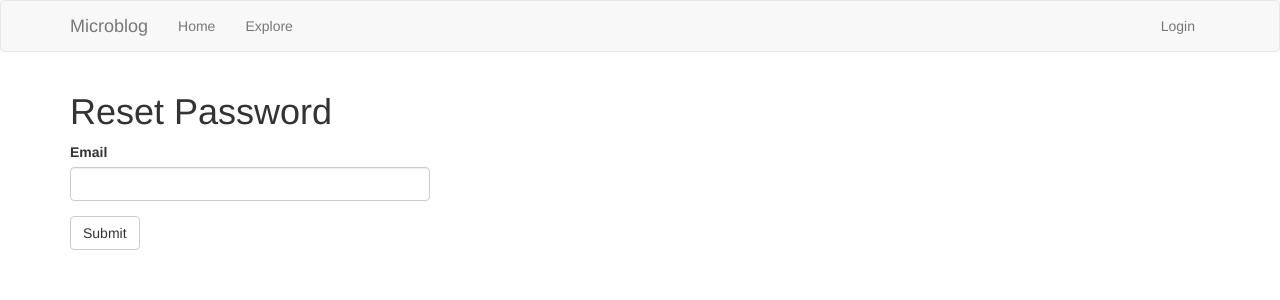
After one commit to ciccone1978/flask_tutorial, a Flask app: page /reset_password_request in a window 1280 px wide. The commit adds this page. Shown: the top 300 px of the page. Run offline with Flask 2, Linux system fonts and the light colour scheme; some libraries are stand-ins or nearby versions.

Commit message:
reset password

```diff
--- a/app/__init__.py
+++ b/app/__init__.py
@@ -1,4 +1,5 @@
 from ensurepip import bootstrap
+import imp
 import logging
 import os
 from logging.handlers import SMTPHandler, RotatingFileHandler
@@ -8,6 +9,7 @@ from flask_sqlalchemy import SQLAlchemy
 from flask_migrate import Migrate
 from flask_login import LoginManager
 from flask_bootstrap import Bootstrap
+from flask_mail import Mail
 
 app = Flask(__name__)
 app.config.from_object(Config)
@@ -16,6 +18,7 @@ migrate = Migrate(app, db)
 login = LoginManager(app)
 login.login_view = 'login'
 bootstrap = Bootstrap(app)
+mail = Mail(app)
 
 if not app.debug:
     if app.config['MAIL_SERVER']:
--- a/app/forms.py
+++ b/app/forms.py
@@ -46,3 +46,12 @@ class EmptyForm(FlaskForm):
 class PostForm(FlaskForm):
     post = TextAreaField('Say something...', validators=[DataRequired(), Length(min=1, max=140)])
     submit = SubmitField('Submit')
+
+class ResetPasswordRequestForm(FlaskForm):
+    email = StringField('Email', validators=[DataRequired(), Email()])
+    submit = SubmitField('Submit')
+
+class ResetPasswordForm(FlaskForm):
+    password = PasswordField('Password', validators=[DataRequired()])
+    password2 = PasswordField('Repeat Password', validators=[DataRequired(), EqualTo('password')])
+    submit = SubmitField('Submit')
--- a/app/routes.py
+++ b/app/routes.py
@@ -1,11 +1,11 @@
-#from crypt import methods
 from flask import render_template, flash, redirect, url_for, request
 from flask_login import current_user, login_required, login_user, logout_user
 from werkzeug.urls import url_parse
 from datetime import datetime
 from app import app, db
-from app.forms import LoginForm, RegistrationForm, EditProfileForm, EmptyForm, PostForm
+from app.forms import LoginForm, RegistrationForm, EditProfileForm, EmptyForm, PostForm, ResetPasswordRequestForm, ResetPasswordForm
 from app.models import User, Post
+from app.email import send_password_reset_email
 
 @app.before_request
 def before_request():
@@ -179,6 +179,9 @@ def unfollow(username):
     else:
         return redirect(url_for('index'))
 
+#
+#Posts explorer
+#
 @app.route('/explore')
 @login_required
 def explore():
@@ -196,3 +199,42 @@ def explore():
         prev_url = None
 
     return render_template('index.html', title='Explore', posts=posts.items, next_url=next_url, prev_url=prev_url)
+
+#
+#Reset Password request
+#
+@app.route('/reset_password_request', methods=['GET', 'POST'])
+def reset_password_request():
+    if current_user.is_authenticated:
+        return redirect(url_for('index'))
+
+    form = ResetPasswordRequestForm()
+    if form.validate_on_submit():
+        user = User.query.filter_by(email=form.email.data).first()
+        if user:
+            send_password_reset_email(user)
+        flash('Check your email for the instructions to reset your password')
+        return redirect(url_for('login'))
+
+    return render_template('reset_password_request.html', title='Reset Password', form=form)
+
+#
+#Reset Password
+#
+@app.route('/reset_password/<token>', methods=['GET', 'POST'])
+def reset_password(token):
+    if current_user.is_authenticated:
+        return redirect(url_for('index'))
+
+    user = User.verify_reset_password_token(token)
+    if not user:
+        return redirect(url_for('index'))
+
+    form = ResetPasswordForm()
+    if form.validate_on_submit():
+        user.set_password(form.password.data)
+        db.session.commit()
+        flash('Your password has been reset.')
+        return redirect(url_for('login'))
+
+    return render_template('reset_password.html', form=form)
--- /dev/null
+++ b/app/templates/reset_password_request.html
@@ -0,0 +1,11 @@
+{% extends 'base.html' %}
+{% import 'bootstrap/wtf.html' as wtf %}
+
+{% block app_content %}
+    <h1>Reset Password</h1>
+    <div class="row">
+        <div class="col-md-4">
+            {{ wtf.quick_form(form) }}
+        </div>
+    </div>
+{% endblock %}
```
Also changed, not shown: app/email.py (added, +25 -0 lines), app/models.py (+15 -1 lines), app/templates/email/reset_password.html (added, +12 -0 lines), app/templates/email/reset_password.txt (added, +11 -0 lines), app/templates/login.html (+8 -1 lines), app/templates/reset_password.html (added, +11 -0 lines).
